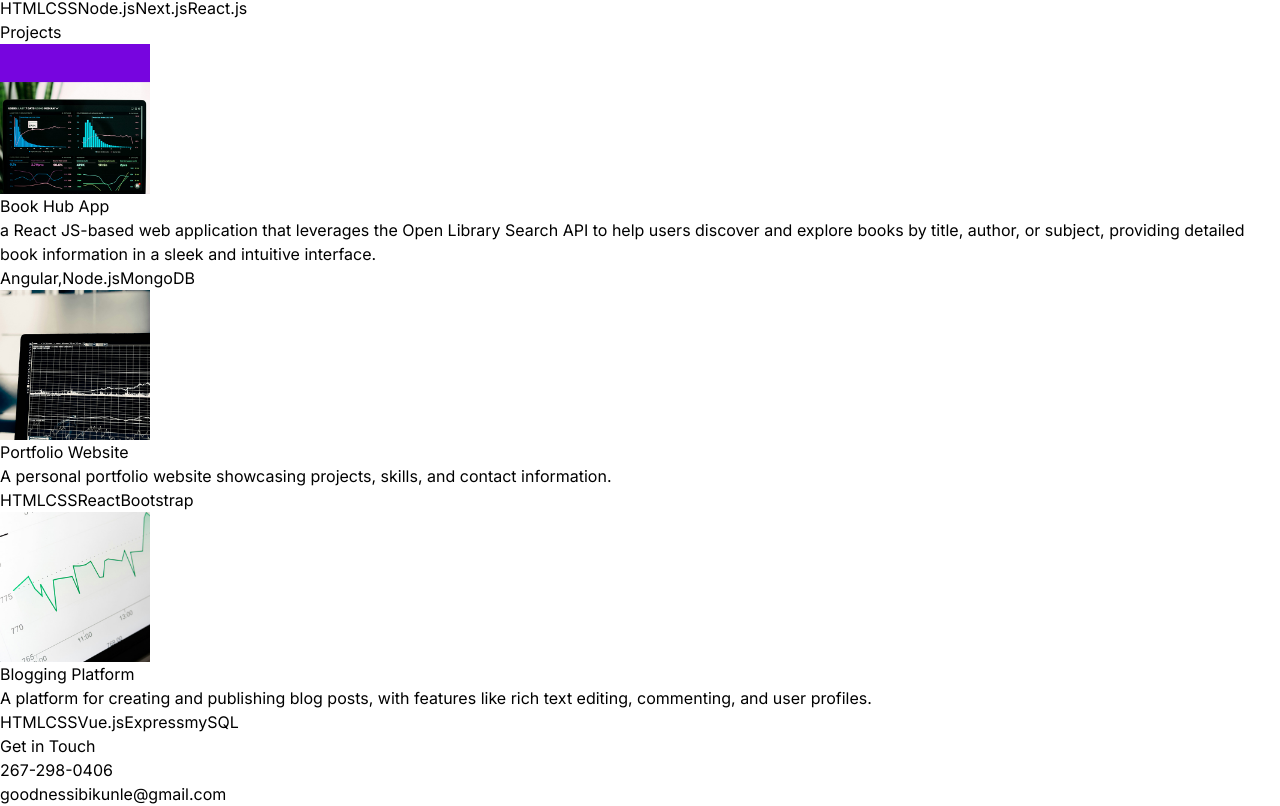
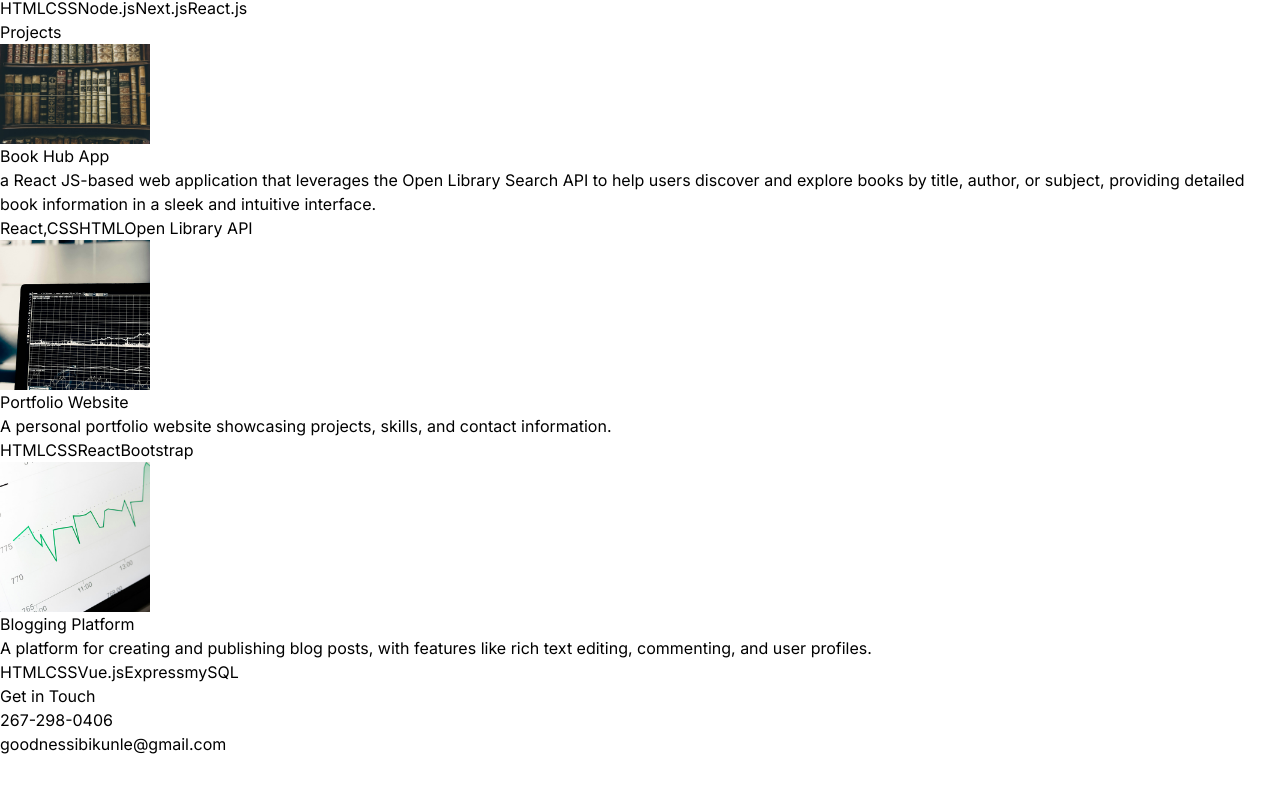
Before and after one commit to Goody-23/React-Portfolio, a React (Vite) app: page / in a window 1280 px wide. Shown: the part 1680-2486 px from the top of the page. After the commit the page ends 2436 px from the top, so only its background shows below. Built offline with nearby package versions, Linux system fonts and the light colour scheme.

Commit message:
final commit for today

```diff
--- a/src/constants/index.js
+++ b/src/constants/index.js
@@ -32,7 +32,7 @@ export const PROJECTS = [
     image: project1,
     description:
       "a React JS-based web application that leverages the Open Library Search API to help users discover and explore books by title, author, or subject, providing detailed book information in a sleek and intuitive interface.",
-    technologies: ["Angular,", "Node.js", "MongoDB"],
+    technologies: ["React,", "CSS", "HTML", "Open Library API"],
   },
 
   {
```
Also changed, not shown: src/assets/projects/project-1.jpg, src/assets/projects/project-_1.jpg (added).
